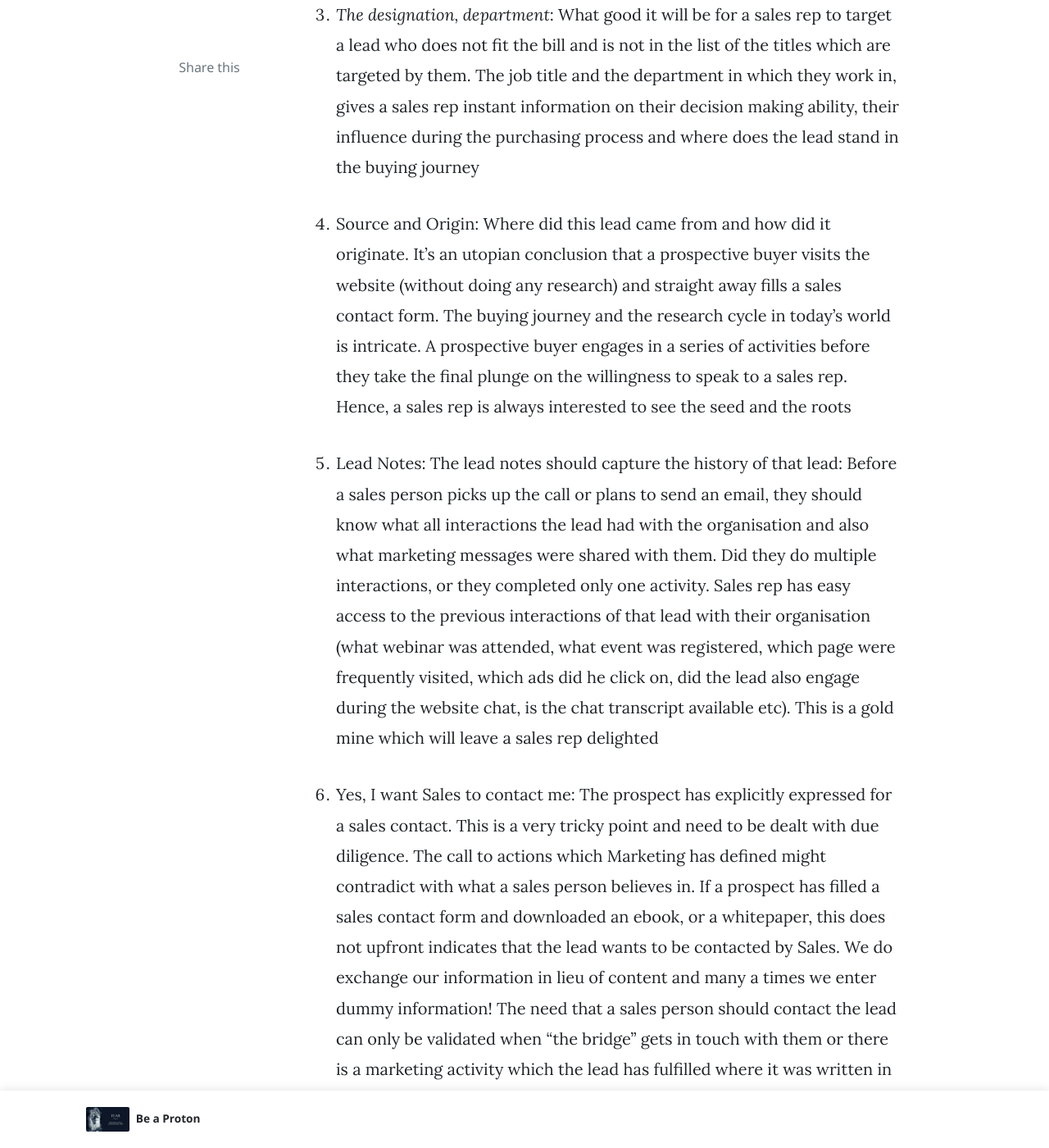
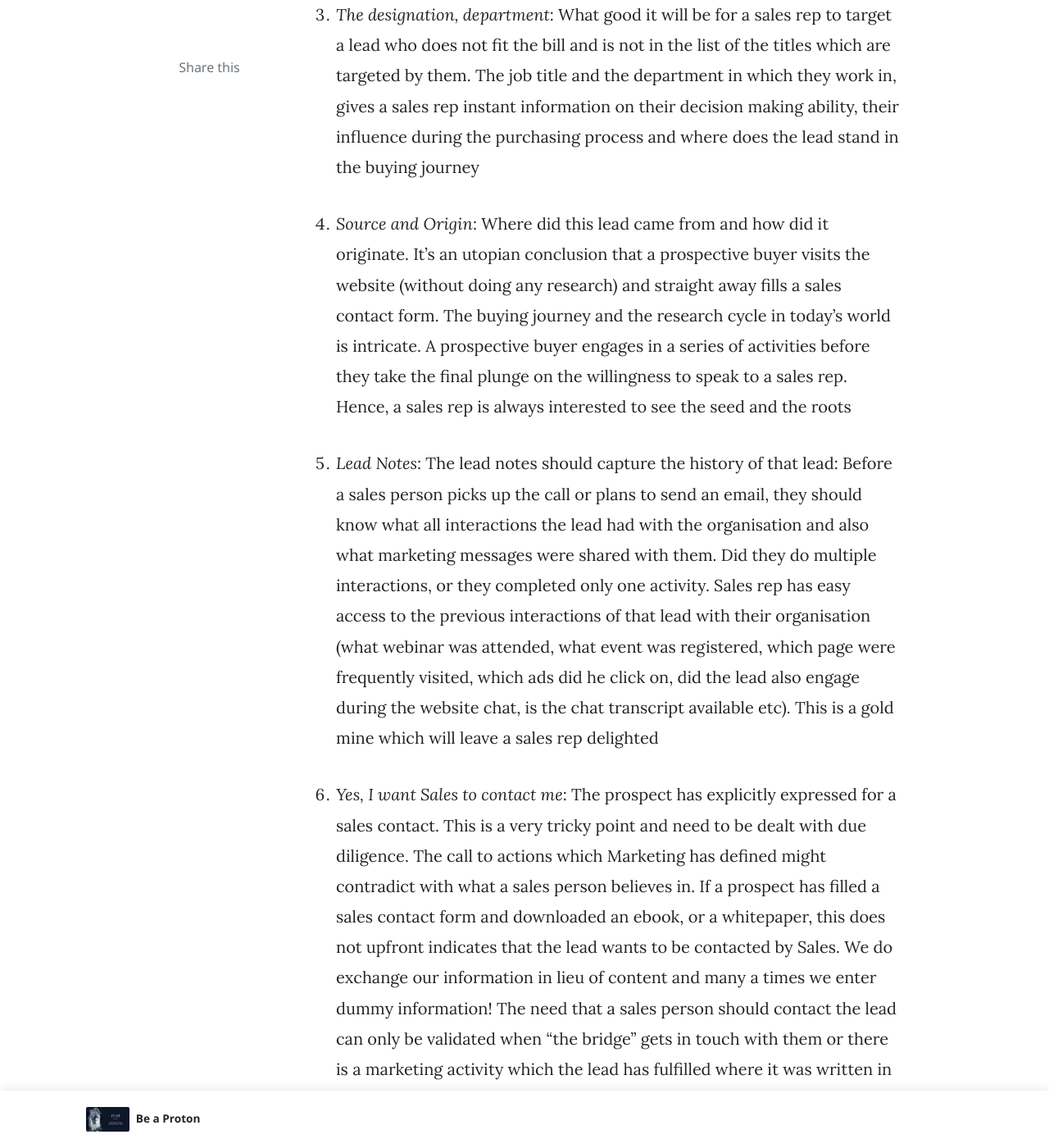
Before and after one commit to shikhashikz/shikhashikz.github.io, a Jekyll site: the page built from _posts/2020-06-17-top-7-qualities-of-a-sales-lead.md, in a window 1280 px wide and 1400 px high, scrolled down 2407 px. Shown: the whole window at 82% size. Built offline with Jekyll 4.4.1, drawn with Linux system fonts in a browser that asks for light colours; nearby versions of some CDN libraries; comment, search, counter and statistics services are not loaded; some of the changed text lies outside the part shown.

Commit message:
Update 2020-06-17-top-7-qualities-of-a-sales-lead.md

```diff
--- a/_posts/2020-06-17-top-7-qualities-of-a-sales-lead.md
+++ b/_posts/2020-06-17-top-7-qualities-of-a-sales-lead.md
@@ -18,7 +18,7 @@
 
 And what Marketing aspires: A set of prospects who has been hunted by various marketing activities and now the next level of farming stage needs to be done by Sales team.
 
-image: assets/images/Lead Management Part 1.JPG
+<image: assets/images/Lead Management Part 1.JPG>
 
 The bridge which connects Marketing aspiration to Sales expectation is generally missing. This I will cover in my subsequent posts. In our first post in this series, I will be covering:
 
@@ -30,12 +30,12 @@
 
 3.	*The designation, department*: What good it will be for a sales rep to target a lead who does not fit the bill and is not in the list of the titles which are targeted by them. The job title and the department in which they work in, gives a sales rep instant information on their decision making ability, their influence during the purchasing process and where does the lead stand in the buying journey
 
-4.	Source and Origin: Where did this lead came from and how did it originate. It's an utopian conclusion that a prospective buyer visits the website (without doing any research) and straight away fills a sales contact form. The buying journey and the research cycle in today's world is intricate. A prospective buyer engages in a series of activities before they take the final plunge on the willingness to speak to a sales rep. Hence, a sales rep is always interested to see the seed and the roots
+4.	*Source and Origin*: Where did this lead came from and how did it originate. It's an utopian conclusion that a prospective buyer visits the website (without doing any research) and straight away fills a sales contact form. The buying journey and the research cycle in today's world is intricate. A prospective buyer engages in a series of activities before they take the final plunge on the willingness to speak to a sales rep. Hence, a sales rep is always interested to see the seed and the roots
 
-5.	Lead Notes: The lead notes should capture the history of that lead: Before a sales person picks up the call or plans to send an email, they should know what all interactions the lead had with the organisation and also what marketing messages were shared with them. Did they do multiple interactions, or they completed only one activity. Sales rep has easy access to the previous interactions of that lead with their organisation (what webinar was attended, what event was registered, which page were frequently visited, which ads did he click on, did the lead also engage during the website chat, is the chat transcript available etc). This is a gold mine which will leave a sales rep delighted
+5.	*Lead Notes*: The lead notes should capture the history of that lead: Before a sales person picks up the call or plans to send an email, they should know what all interactions the lead had with the organisation and also what marketing messages were shared with them. Did they do multiple interactions, or they completed only one activity. Sales rep has easy access to the previous interactions of that lead with their organisation (what webinar was attended, what event was registered, which page were frequently visited, which ads did he click on, did the lead also engage during the website chat, is the chat transcript available etc). This is a gold mine which will leave a sales rep delighted
 
-6.	Yes, I want Sales to contact me: The prospect has explicitly expressed for a sales contact. This is a very tricky point and need to be dealt with due diligence. The call to actions which Marketing has defined might contradict with what a sales person believes in. If a prospect has filled a sales contact form and downloaded an ebook, or a whitepaper, this does not upfront indicates that the lead wants to be contacted by Sales. We do exchange our information in lieu of content and many a times we enter dummy information! The need that a sales person should contact the lead can only be validated when “the bridge” gets in touch with them or there is a marketing activity which the lead has fulfilled where it was written in bold and caps, that “I WANT SALES TO CONTACT ME (NOW)
+6.	*Yes, I want Sales to contact me*: The prospect has explicitly expressed for a sales contact. This is a very tricky point and need to be dealt with due diligence. The call to actions which Marketing has defined might contradict with what a sales person believes in. If a prospect has filled a sales contact form and downloaded an ebook, or a whitepaper, this does not upfront indicates that the lead wants to be contacted by Sales. We do exchange our information in lieu of content and many a times we enter dummy information! The need that a sales person should contact the lead can only be validated when “the bridge” gets in touch with them or there is a marketing activity which the lead has fulfilled where it was written in bold and caps, that “I WANT SALES TO CONTACT ME (NOW)
 
-7.	Who’s Who: When the sales rep is accessing the lead in their queue, they can also see who are the other contacts from the prospects organisations with their complete contact details and at what level they are. This gives sales rep an idea on the organisation chart and they will be in a better decision making stage.
+7.	*Who’s Who*: When the sales rep is accessing the lead in their queue, they can also see who are the other contacts from the prospects organisations with their complete contact details and at what level they are. This gives sales rep an idea on the organisation chart and they will be in a better decision making stage.
 
-This is the first post in the Lead Management Blog Post Series. My next post will feature the challenges on the architecture of a perfect sales lead.
+This is the **first post** in the **Lead Management Blog Post Series**. **My next post** will feature the **challenges on the architecture of a perfect sales lead.**
```
